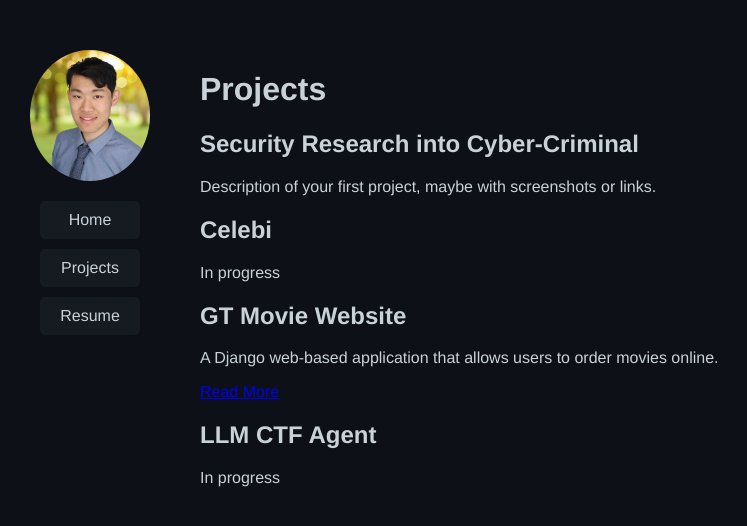
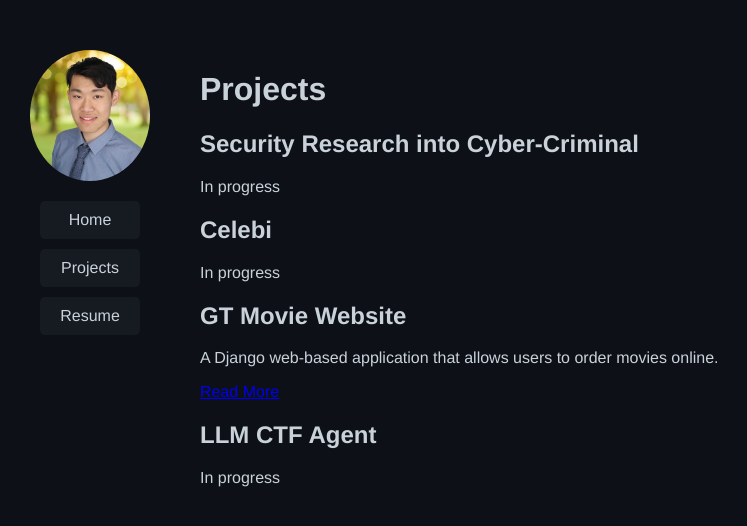
Before and after one commit to KevinYinGithub/KY.github.io, a Jekyll site: the page built from projects.md, in a window 1280 px wide. Shown: the top 526 px of the page, without its empty margins (0-747 px from the left). Built offline with Jekyll 4.4.1, drawn with Linux system fonts in a browser that asks for light colours.

Commit message:
Update projects.md

```diff
--- a/projects.md
+++ b/projects.md
@@ -6,7 +6,7 @@ title: Projects
 # Projects
 
 ## Security Research into Cyber-Criminal
-Description of your first project, maybe with screenshots or links.
+In progress
 
 
 
```
